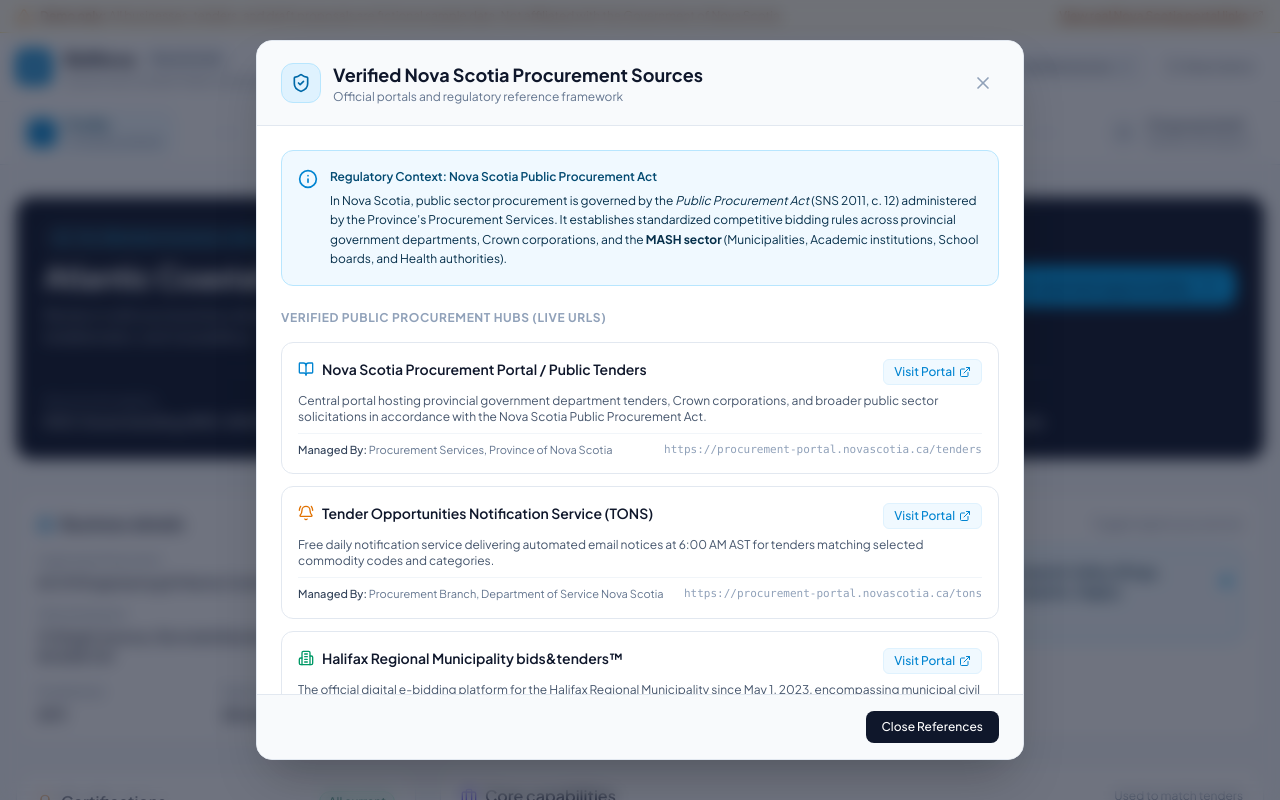
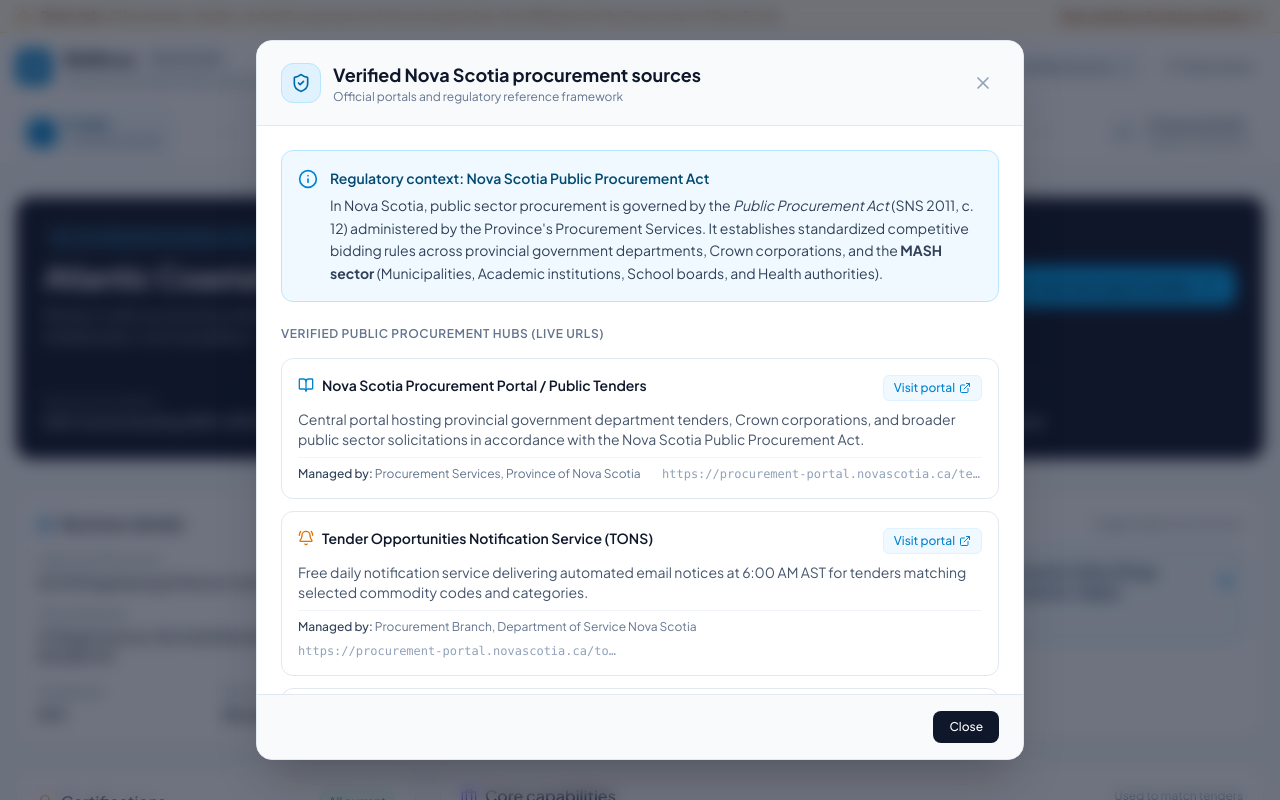
Before and after one commit to nhanvu0901/tender, a React (Vite) app: page / in a window 1280 px wide. Both pictures are taken after a click on the button "View real Nova Scotia portal links". Shown: the top 800 px of the page. Built offline with nearby package versions, Linux system fonts and the light colour scheme.

Commit message:
polish(sources): clean text-sm typography and sentence case labels in modal

```diff
--- a/src/components/SourcesModal.tsx
+++ b/src/components/SourcesModal.tsx
@@ -38,7 +38,7 @@
               <ShieldCheck className="w-5 h-5" />
             </div>
             <div>
-              <h2 className="text-lg font-bold text-slate-900">Verified Nova Scotia Procurement Sources</h2>
+              <h2 className="text-lg font-bold text-slate-900">Verified Nova Scotia procurement sources</h2>
               <p className="text-xs text-slate-500">Official portals and regulatory reference framework</p>
             </div>
           </div>
@@ -55,9 +55,9 @@
           {/* Regulatory Context Alert */}
           <div className="bg-sky-50 border border-sky-200 rounded-xl p-4 flex gap-3 text-sky-950">
             <Info className="w-5 h-5 text-sky-600 shrink-0 mt-0.5" />
-            <div className="space-y-1 text-xs leading-relaxed">
-              <p className="font-semibold text-sky-900">Regulatory Context: Nova Scotia Public Procurement Act</p>
-              <p>
+            <div className="space-y-1 text-sm leading-relaxed">
+              <p className="font-semibold text-sky-900">Regulatory context: Nova Scotia Public Procurement Act</p>
+              <p className="text-slate-700">
                 In Nova Scotia, public sector procurement is governed by the <em>Public Procurement Act</em> (SNS 2011, c. 12)
                 administered by the Province's Procurement Services. It establishes standardized competitive bidding rules across
                 provincial government departments, Crown corporations, and the <strong>MASH sector</strong> (Municipalities, Academic
@@ -68,15 +68,15 @@
 
           {/* Sources List */}
           <div className="space-y-4">
-            <h3 className="text-xs font-bold text-slate-400 uppercase tracking-wider">
-              Verified Public Procurement Hubs (Live URLs)
+            <h3 className="text-xs font-semibold text-slate-500 uppercase tracking-wider">
+              Verified public procurement hubs (live URLs)
             </h3>
 
             <div className="grid gap-3">
               {VERIFIED_NS_SOURCES.map((source, index) => (
                 <div
                   key={index}
-                  className="p-4 rounded-xl border border-slate-200 hover:border-sky-300 bg-white hover:bg-sky-50/30 transition group flex flex-col gap-2"
+                  className="p-4 rounded-xl border border-slate-200 hover:border-sky-300 bg-white hover:bg-slate-50/50 transition group flex flex-col gap-2"
                 >
                   <div className="flex items-start justify-between gap-3">
                     <div className="flex items-center gap-2">
@@ -95,16 +95,16 @@
                       rel="noopener noreferrer"
                       className="text-xs font-medium text-sky-600 hover:text-sky-800 flex items-center gap-1 shrink-0 bg-sky-50 px-2.5 py-1 rounded-md border border-sky-100 group-hover:bg-sky-100 transition"
                     >
-                      <span>Visit Portal</span>
+                      <span>Visit portal</span>
                       <ExternalLink className="w-3 h-3" />
                     </a>
                   </div>
 
-                  <p className="text-xs text-slate-600">{source.description}</p>
+                  <p className="text-sm text-slate-600">{source.description}</p>
 
-                  <div className="pt-2 border-t border-slate-100 flex flex-wrap items-center justify-between gap-2 text-[11px] text-slate-500">
+                  <div className="pt-2 border-t border-slate-100 flex flex-wrap items-center justify-between gap-2 text-xs text-slate-500">
                     <div>
-                      <span className="font-medium text-slate-700">Managed By:</span> {source.managedBy}
+                      <span className="font-medium text-slate-700">Managed by:</span> {source.managedBy}
                     </div>
                     <div className="font-mono text-slate-400 truncate max-w-xs">
                       {source.url}
@@ -116,8 +116,8 @@
           </div>
 
           {/* Legal Notice */}
-          <div className="p-3 bg-slate-100 rounded-lg text-xs text-slate-500">
-            <strong>Note on Sample Data:</strong> The opportunities displayed inside BidNova reflect realistic tender scopes,
+          <div className="p-3 bg-slate-100 rounded-lg text-xs text-slate-600">
+            <strong>Note on sample data:</strong> The opportunities displayed inside BidNova reflect realistic tender scopes,
             NAICS/UNSPSC categories, and evaluation weights modeled after real Nova Scotia specifications, but all tender numbers,
             contract sums, and specific contact names are generated dummy data for demonstration purposes only.
           </div>
@@ -129,7 +129,7 @@
             onClick={onClose}
             className="px-4 py-2 rounded-lg bg-slate-900 text-white font-medium text-xs hover:bg-slate-800 transition cursor-pointer"
           >
-            Close References
+            Close
           </button>
         </div>
       </div>
```
